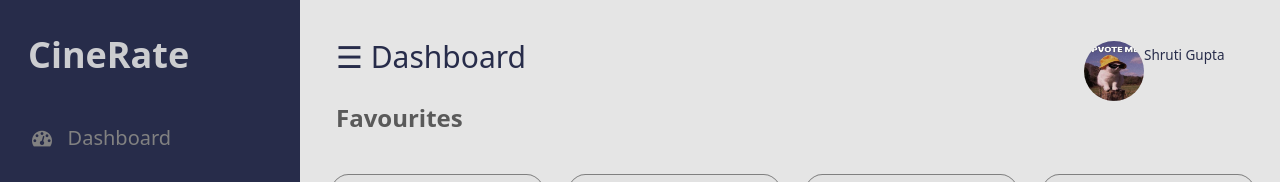
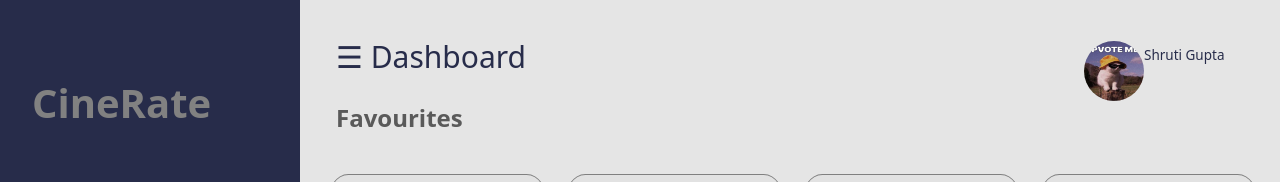
Before and after one commit to Spruha017/CineRate, a website: page dashboard.html in a window 1280 px wide. Shown: the top 182 px of the page. Drawn offline with nearby package versions, Linux system fonts and the light colour scheme.

Commit message:
back to home nav added

```diff
--- a/dashboard.html
+++ b/dashboard.html
@@ -11,7 +11,7 @@
 </head>
 <body>
     <div id="mySidenav" class="sidenav">
-        <p class="logo"><span>CineRate</span></p>
+        <a href="home.html"><p class="logo"><h1>CineRate</h1></p></a>
         <a href="#" class="icon-a"><i class="fa fa-dashboard icons"></i> &nbsp;&nbsp;Dashboard</a>
         <a href="#"class="icon-a"><i class="fa fa-users icons"></i> &nbsp;&nbsp;Categories</a>
         <a href="#"class="icon-a"><i class="fa fa-list icons"></i> &nbsp;&nbsp;Genre</a>
```
